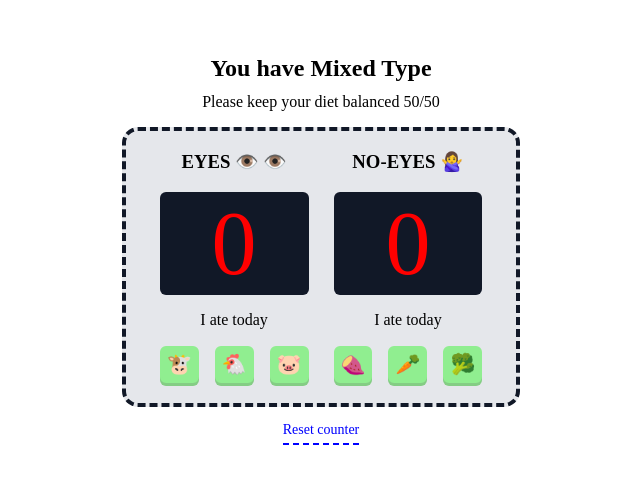
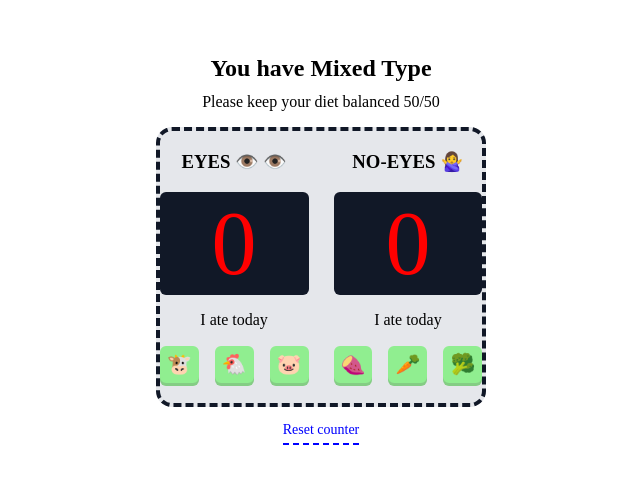
Before and after one commit to kirils888/diet-counter, a plain HTML site: page index.html in a window 1280 px wide. Shown: the part 150-634 px from the top of the page, without its empty margins (319-959 px from the left). Drawn offline with nearby package versions, Linux system fonts and the light colour scheme; a web font is replaced by a local one.

Commit message:
fixed max-width

```diff
--- a/index.css
+++ b/index.css
@@ -17,6 +17,7 @@ body {
 }
 
 .container-box {
+    max-width: 350px;
     width: 100%;
     margin: 0 auto;
 }
@@ -24,9 +25,9 @@ body {
 .container-wrapper {
     background: #E5E7EB;
     padding: 20px;
-    margin: 0 auto;
-    max-width: 350px;
-    width: 100%;
+    margin-left: 10px;
+    margin-right: 10px;
+    max-width: 300px;
     border-radius: 16px;
     border: 4px dashed #111827;
 }
```
